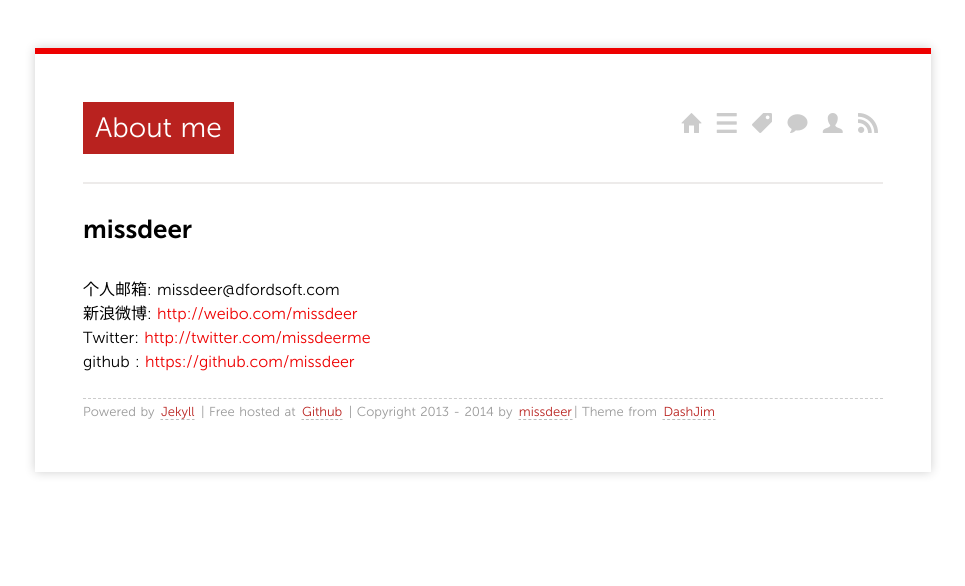
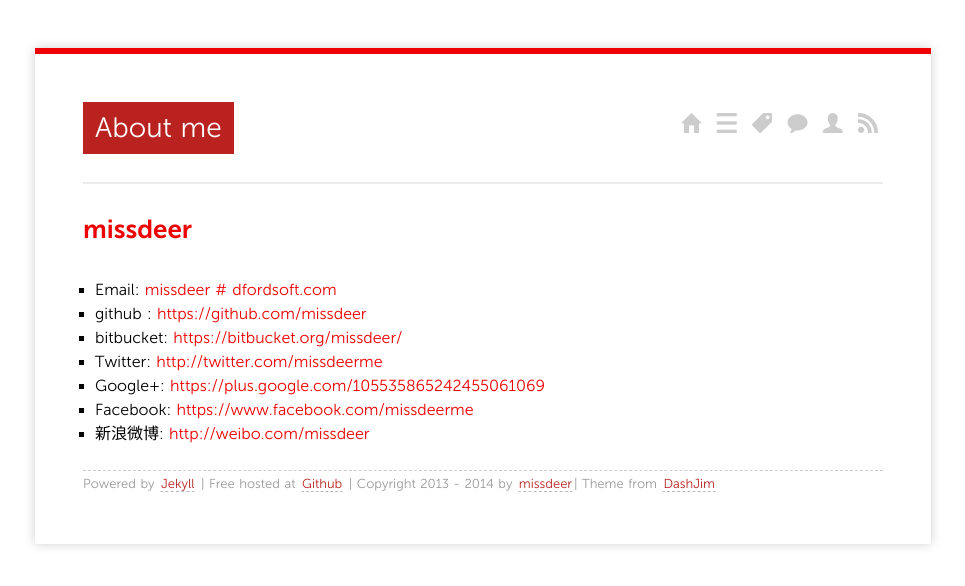
Before and after one commit to missdeer/missdeer.github.io, a Jekyll site: the page built from about/index.md, in a window 1280 px wide. Shown: the top 586 px of the page, without its empty margins (157-1122 px from the left). Built offline with Jekyll 4.4.1, drawn with Linux system fonts in a browser that asks for light colours; nearby versions of some CDN libraries; Markdown is read by kramdown in place of the engine named in the settings; comment, search, counter and statistics services are not loaded.

Commit message:
(*)update about page

```diff
--- a/about/index.md
+++ b/about/index.md
@@ -4,9 +4,12 @@ layout: page
 comments: yes
 ---
 
-##missdeer
+##[missdeer](http://about.me/missdeer)
 
-个人邮箱: missdeer@dfordsoft.com
-新浪微博: [http://weibo.com/missdeer](http://weibo.com/missdeer)
-Twitter: [http://twitter.com/missdeerme](http://twitter.com/missdeerme)
-github : [https://github.com/missdeer](https://github.com/missdeer)
+* Email: [missdeer # dfordsoft.com](mailto:misdeer@dfordsoft.com)
+* github : [https://github.com/missdeer](https://github.com/missdeer)
+* bitbucket: [https://bitbucket.org/missdeer/](https://bitbucket.org/missdeer/)
+* Twitter: [http://twitter.com/missdeerme](http://twitter.com/missdeerme)
+* Google+: [https://plus.google.com/105535865242455061069](https://plus.google.com/105535865242455061069)
+* Facebook: [https://www.facebook.com/missdeerme](https://www.facebook.com/missdeerme)
+* 新浪微博: [http://weibo.com/missdeer](http://weibo.com/missdeer)
```
